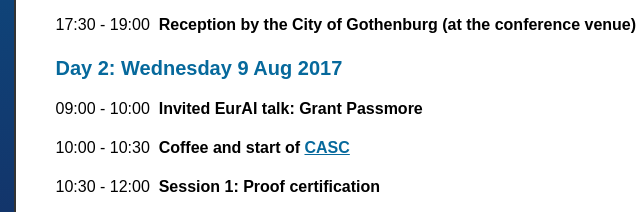
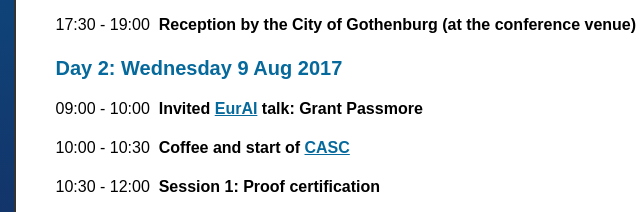
Before and after one commit to myreen/cade26, a plain HTML site: page program.html in a window 1280 px wide. Shown: the part 1362-1574 px from the top of the page, 189-829 px from the left. Drawn offline with Linux system fonts and the light colour scheme.

Commit message:
Link to EurAI in program

```diff
--- a/program.html
+++ b/program.html
@@ -63,7 +63,7 @@
 
 <h2>Day 2: Wednesday 9 Aug 2017</h2>
 
-<p>09:00 - 10:00  &nbsp<b>Invited EurAI talk: Grant Passmore</b></p>
+<p>09:00 - 10:00  &nbsp<b>Invited <a href="https://www.eurai.org/">EurAI</a> talk: Grant Passmore</b></p>
 <p>10:00 - 10:30  &nbsp<b>Coffee and start of <a href="http://www.cs.miami.edu/~tptp/CASC/26/">CASC</a></b></p>
 <p>10:30 - 12:00  &nbsp<b>Session 1: Proof certification</b></p>
 <ul>
```
Also changed, not shown: program.txt.
